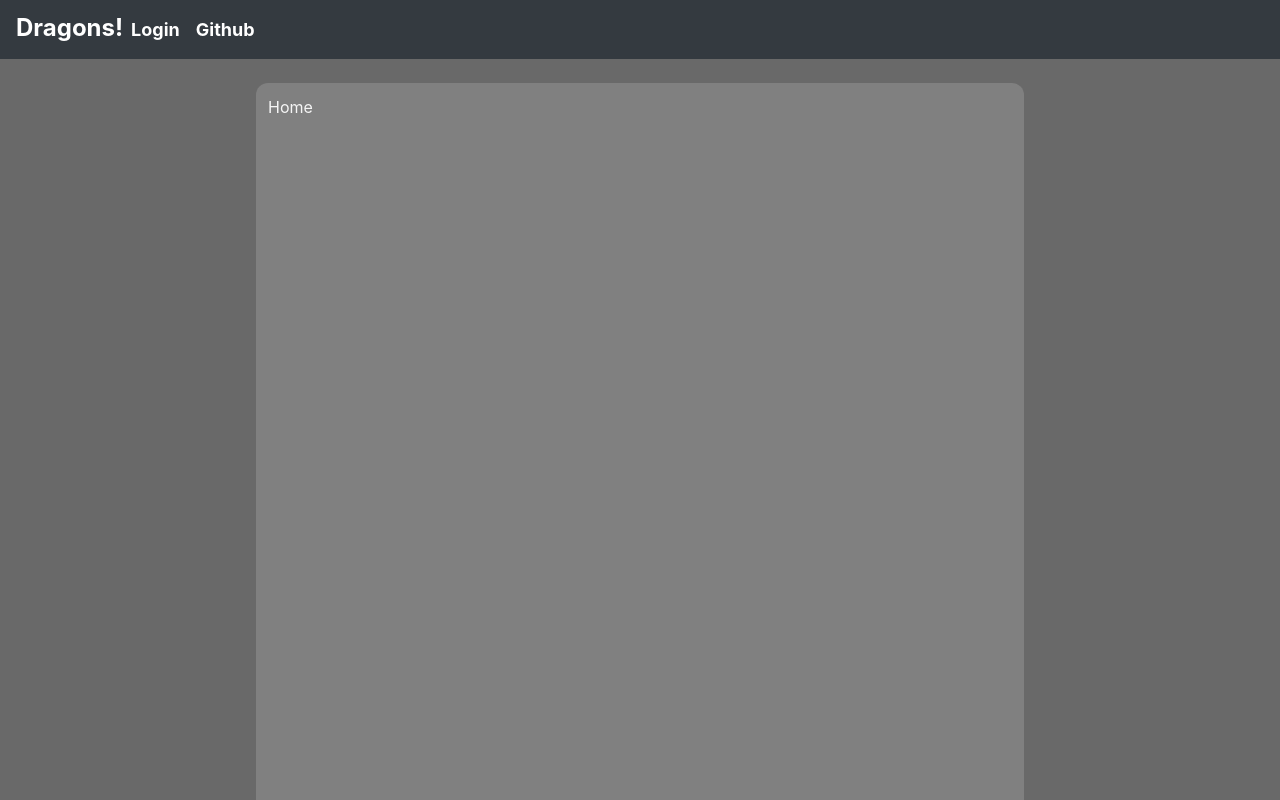
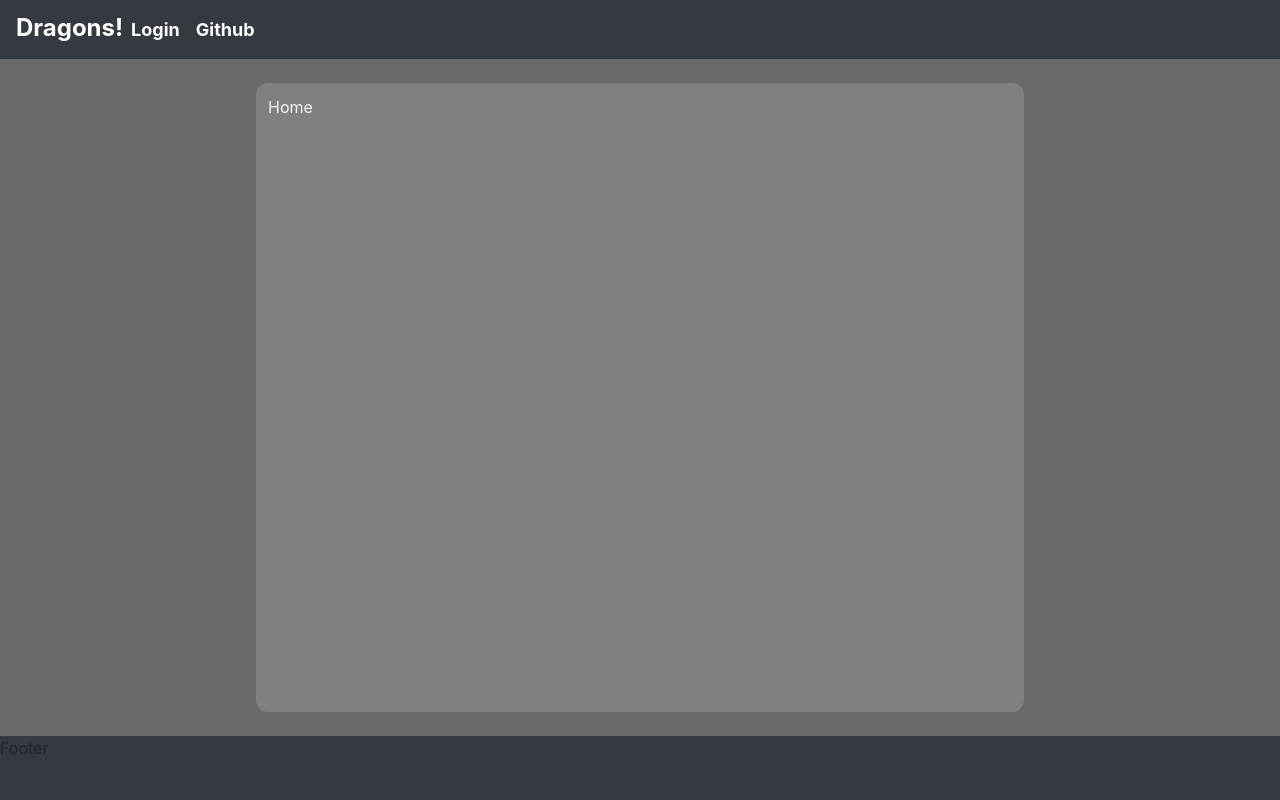
Before and after one commit to dreukrag/front-dragon, a React (Create React App) app: page /home in a window 1280 px wide. Shown: the top 800 px of the page. Built offline with nearby package versions, Linux system fonts and the light colour scheme.

Commit message:
Footer sizing and window minimal size

```diff
--- a/src/App.module.scss
+++ b/src/App.module.scss
@@ -10,5 +10,5 @@
   padding: 12px;
   margin: 24px auto;
   border-radius: 12px;
-  min-height: 100vh;
+  min-height: calc( 100vh - 171px);
 }
--- a/src/components/Footer.js
+++ b/src/components/Footer.js
@@ -1,8 +1,8 @@
 import React from 'react';
-
+import styles from './footer.module.scss'
 const Footer = () => (
-    <div className="bg-dark">
-        <h1>Footer</h1>
+    <div className={["bg-dark", styles.footer].join(" ")}>
+        <p>Footer</p>
     </div>
 )
 
--- /dev/null
+++ b/src/components/footer.module.scss
@@ -0,0 +1,3 @@
+.footer {
+  height: 64px;
+}
```
Also changed, not shown: src/components/footer.module..scss (deleted, +0 -15 lines).
